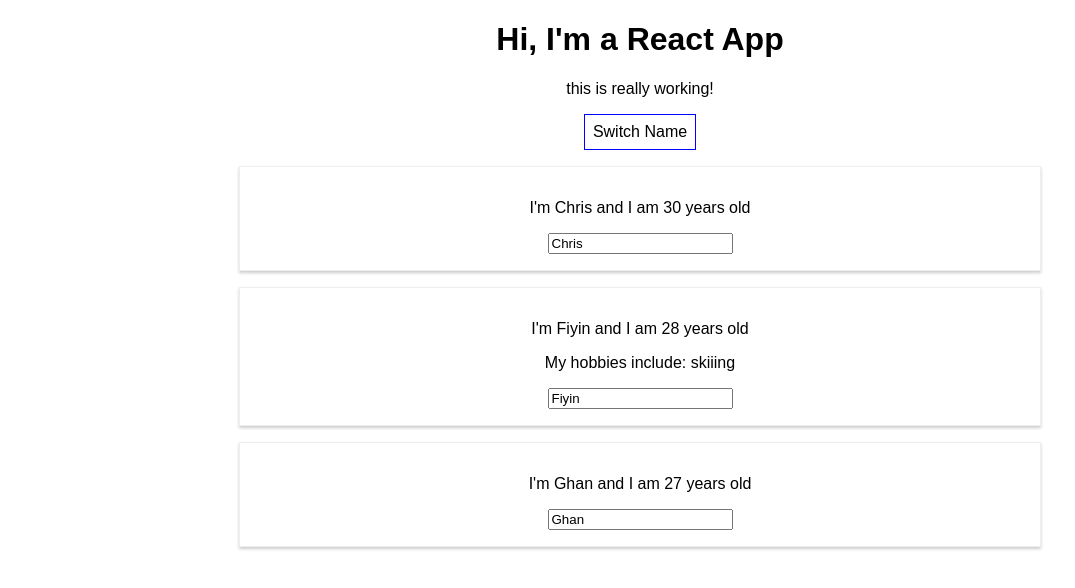
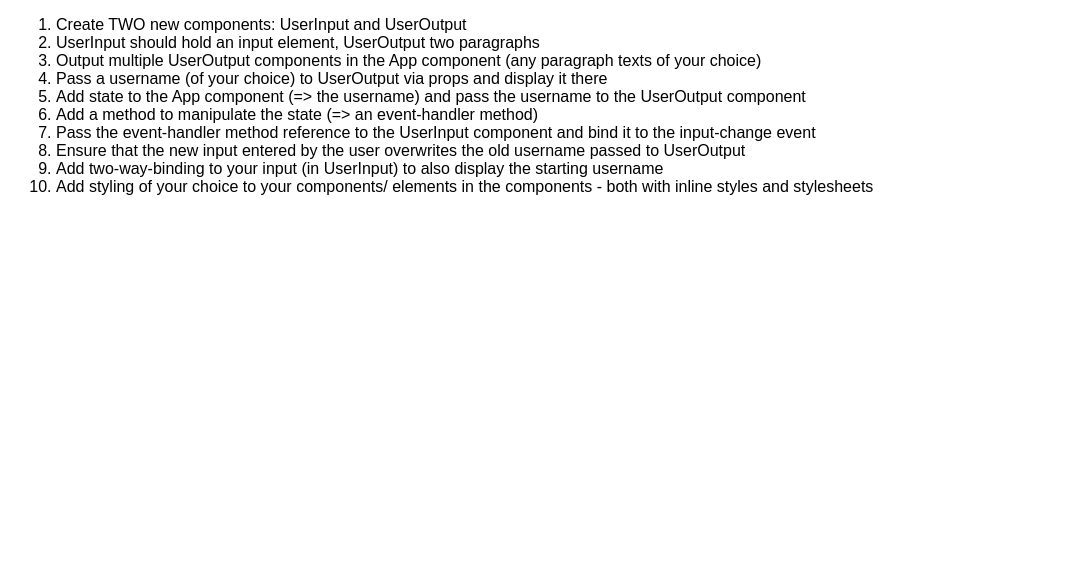
Before and after one commit to chrisxpagan/react-turorial, a React (Create React App) app: page / in a window 1280 px wide. Shown: the top 588 px of the page, without its empty margins (0-1075 px from the left). Built offline with nearby package versions, Linux system fonts and the light colour scheme.

Commit message:
setup assignment

```diff
--- a/src/App.css
+++ b/src/App.css
@@ -1,3 +1,3 @@
 .App {
-  text-align: center;
+  margin: 16px;
 }
--- a/src/App.js
+++ b/src/App.js
@@ -1,74 +1,22 @@
-import React, { Component } from "react";
-import Person from "./Person/Person";
-import "./App.css";
+import React, { Component } from 'react';
+import './App.css';
 
 class App extends Component {
-  state = {
-    persons: [
-      { name: "Chris", age: 30 },
-      { name: "Fiyin", age: 28 },
-      { name: "Ghan", age: 27 },
-    ],
-    otherState: "some other value",
-  };
-
-  switchNameHandler = (newName) => {
-    // console.log("Was clicked!");
-    // DON'T DO THIS: personsState.persons[0].name = 'Max'
-    this.setState({
-      persons: [
-        { name: newName, age: 30 },
-        { name: "F", age: 28 },
-        { name: "Ghan Shyam", age: 27 },
-      ],
-    });
-  };
-
-  nameChangedHandler = (event) => {
-    this.setState({
-      persons: [
-        { name: "Max", age: 28 },
-        { name: event.target.value, age: 29 },
-        { name: "Stephanie", age: 26 },
-      ],
-    });
-  };
-
   render() {
-    const style = {
-      backgroundColor: "white",
-      font: "inherit",
-      border: "1px solid blue",
-      padding: "8px",
-      cursor: "pointer",
-    };
-
     return (
       <div className="App">
-        <h1>Hi, I'm a React App</h1>
-        <p>this is really working!</p>
-        <button
-          onClick={() => this.switchNameHandler("Maximilian!!")}
-          style={style}
-        >
-          Switch Name
-        </button>
-        <Person
-          name={this.state.persons[0].name}
-          age={this.state.persons[0].age}
-        />
-        <Person
-          name={this.state.persons[1].name}
-          age={this.state.persons[1].age}
-          click={this.switchNameHandler.bind(this, "Max!")}
-          changed={this.nameChangedHandler}
-        >
-          My hobbies include: skiiing
-        </Person>
-        <Person
-          name={this.state.persons[2].name}
-          age={this.state.persons[2].age}
-        />
+        <ol>
+          <li>Create TWO new components: UserInput and UserOutput</li>
+          <li>UserInput should hold an input element, UserOutput two paragraphs</li>
+          <li>Output multiple UserOutput components in the App component (any paragraph texts of your choice)</li>
+          <li>Pass a username (of your choice) to UserOutput via props and display it there</li>
+          <li>Add state to the App component (=> the username) and pass the username to the UserOutput component</li>
+          <li>Add a method to manipulate the state (=> an event-handler method)</li>
+          <li>Pass the event-handler method reference to the UserInput component and bind it to the input-change event</li>
+          <li>Ensure that the new input entered by the user overwrites the old username passed to UserOutput</li>
+          <li>Add two-way-binding to your input (in UserInput) to also display the starting username</li>
+          <li>Add styling of your choice to your components/ elements in the components - both with inline styles and stylesheets</li>
+        </ol>
       </div>
     );
   }
--- a/src/Person/Person.css
+++ /dev/null
@@ -1,8 +0,0 @@
-.Person {
-  width: 60%;
-  margin: 16px auto;
-  border: 1px solid #eee;
-  box-shadow: 0 2px 3px #ccc;
-  padding: 16px;
-  text-align: center;
-}
--- a/src/Person/Person.js
+++ /dev/null
@@ -1,16 +0,0 @@
-import React from "react";
-import "./Person.css";
-
-const person = (props) => {
-  return (
-    <div className="Person">
-      <p onClick={props.click}>
-        I'm {props.name} and I am {props.age} years old
-      </p>
-      <p>{props.children}</p>
-      <input type="text" onChange={props.changed} value={props.name} />
-    </div>
-  );
-};
-
-export default person;
--- a/src/registerServiceWorker.js
+++ b/src/registerServiceWorker.js
@@ -32,21 +32,12 @@
     window.addEventListener('load', () => {
       const swUrl = `${process.env.PUBLIC_URL}/service-worker.js`;
 
-      if (isLocalhost) {
+      if (!isLocalhost) {
+        // Is not local host. Just register service worker
+        registerValidSW(swUrl);
+      } else {
         // This is running on localhost. Lets check if a service worker still exists or not.
         checkValidServiceWorker(swUrl);
-
-        // Add some additional logging to localhost, pointing developers to the
-        // service worker/PWA documentation.
-        navigator.serviceWorker.ready.then(() => {
-          console.log(
-            'This web app is being served cache-first by a service ' +
-              'worker. To learn more, visit https://goo.gl/SC7cgQ'
-          );
-        });
-      } else {
-        // Is not local host. Just register service worker
-        registerValidSW(swUrl);
       }
     });
   }
```
Also changed, not shown: 1 other file (tests, documents, lock files or other folders).
